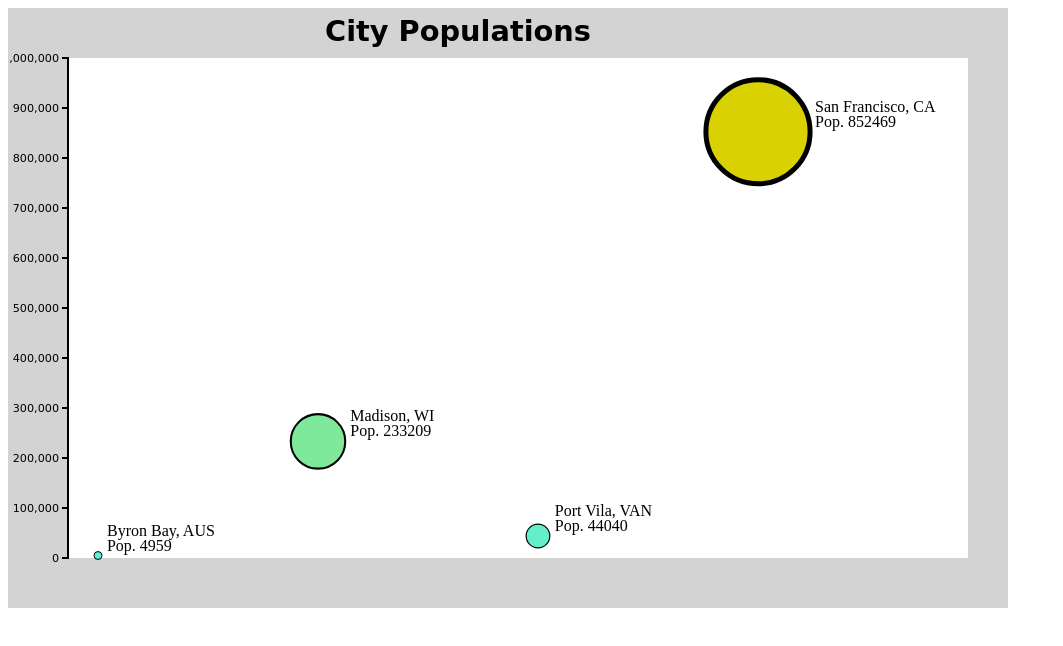
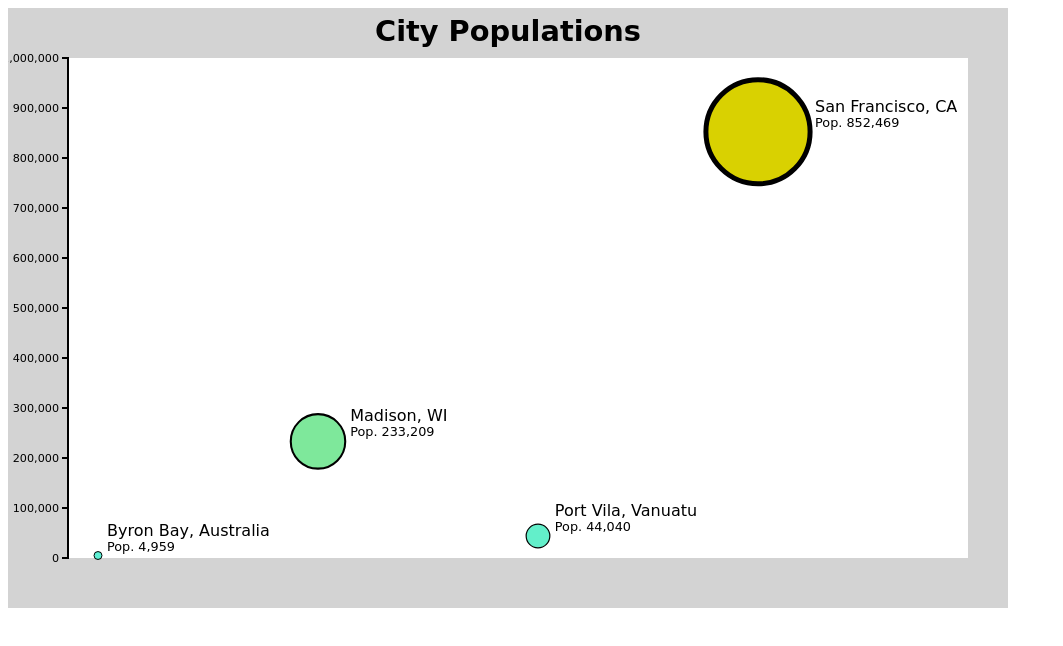
Before and after one commit to amandelman/d3_demo, a plain HTML site: page index.html in a window 1280 px wide. Shown: the whole page, without its empty margins (0-1063 px from the left). Drawn offline with Linux system fonts and the light colour scheme.

Commit message:
Activity 7 Draft 2.1
Just need data

```diff
--- a/css/style.css
+++ b/css/style.css
@@ -29,3 +29,13 @@
     font-size: 1.8em;
     font-weight: bold;
 }
+
+.nameLine {
+    font-family: cursive;
+    font-size: 1em;
+}
+
+.popLine {
+    font-family: cursive;
+    font-size: 0.8em;
+}
--- a/js/main.js
+++ b/js/main.js
@@ -26,7 +26,7 @@ window.onload = function(){
     //city population array
     var cityPop = [
         {
-            city: 'Byron Bay, AUS',
+            city: 'Byron Bay, Australia',
             population: 4959
         },
         {
@@ -34,7 +34,7 @@ window.onload = function(){
             population: 233209
         },
         {
-            city: 'Port Vila, VAN',
+            city: 'Port Vila, Vanuatu',
             population: 44040
         },
         {
@@ -63,8 +63,6 @@ window.onload = function(){
             minPop,
             maxPop
         ]);
-
-
 
     //create a scale generator for y coordinate
     var y = d3.scale.linear()
@@ -128,7 +126,7 @@ window.onload = function(){
     var title = container.append("text")//append text element to svg
         .attr("class", "title")//define a class
         .attr("text-anchor", "middle")//position text within text element
-        .attr("x", 450)//x coordinate of text element on svg
+        .attr("x", 500)//x coordinate of text element on svg
         .attr("y", 33)//y coordinate of text element on svg
         .text("City Populations");//print text to text element
 
@@ -155,17 +153,18 @@ window.onload = function(){
               return d.city;
               });
 
+    //create format generator
+    var format = d3.format(",");
+
     //second line of label
     var popLine = labels.append("tspan")
         .attr("class", "popLine")
         .attr("x", function(d, i){
-            //horisontal position to the right of each circle
+            //horizontal position to the right of each circle
             return x(i) + Math.sqrt(d.population*0.01/Math.PI) + 5;
         })
         .attr("dy", "15")//vertical offset for second line
         .text(function(d){
-            return "Pop. " + d.population;
+            return "Pop. " + format(d.population);//use format generator to add commas
         });
-
-
 }
```
